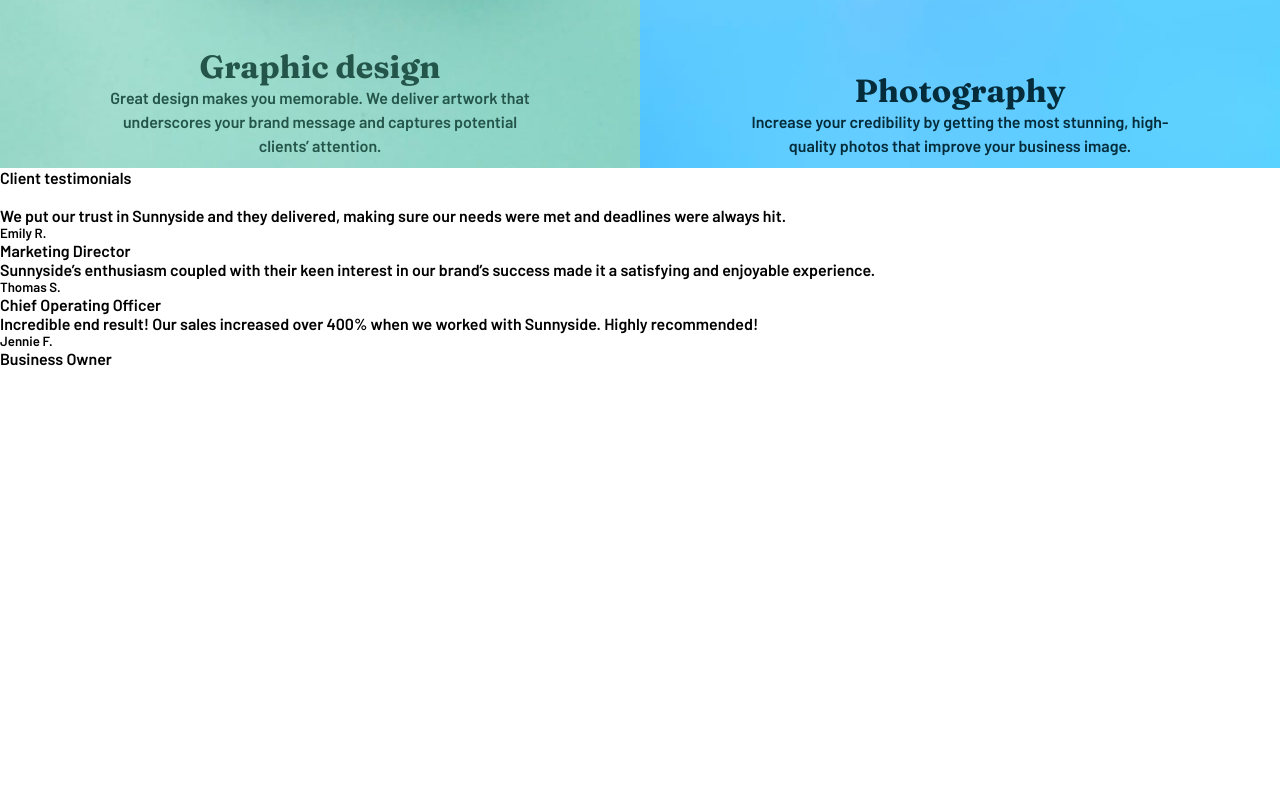
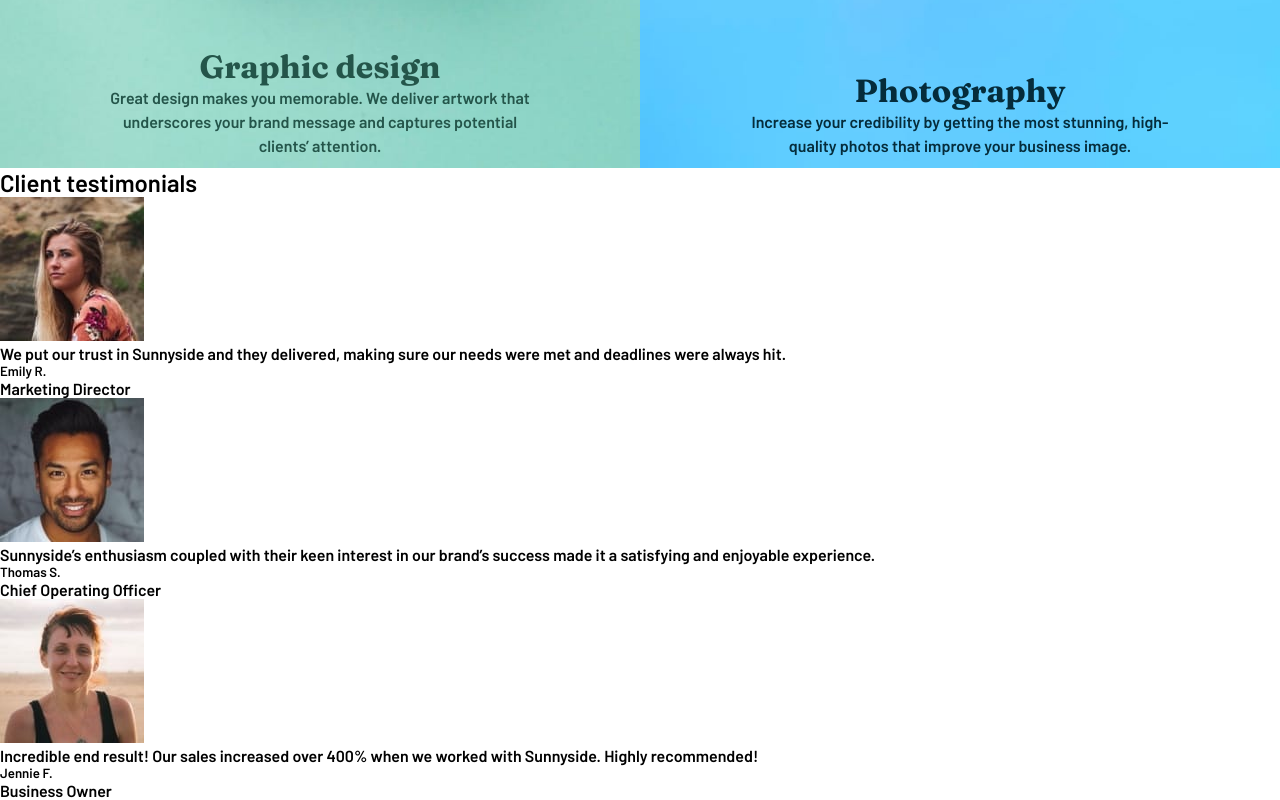
Before and after one commit to Jasminvillatoro/sunnyside-agency, a plain HTML site: page index.html in a window 1280 px wide. Shown: the part 2241-3041 px from the top of the page. Before the commit the page ends 2609 px from the top, so only its background shows below. Drawn offline with Linux system fonts and the light colour scheme.

Commit message:
client testimonials section

```diff
--- a/index.html
+++ b/index.html
@@ -100,10 +100,15 @@
         </div>
     </section>
     <!-- Testimonials -->
-    <section>
-      <h4> Client testimonials</h4>
-     <div class="testimonial">
-       <img src="" alt="">
+    <section class="testimonial-section">
+
+      <h1 class="title">Client testimonials</h1>
+
+      <div class="testimonial-main-wrapper">
+     <div class="testimonial-cnt">
+        <div class="testimonial-image-cnt">
+         <img class="testimonial-image" src="images/image-emily.jpg" alt="emily picture">
+        </div>
       <p>
         We put our trust in Sunnyside and they delivered, making sure our needs
         were met and deadlines were always hit.
@@ -111,18 +116,30 @@
       <h5>Emily R.</h5>
       <p> Marketing Director</p>
      </div>
+     <div class="testimonial-cnt">
+      <div class="testimonial-image-cnt">
+        <img class="testimonial-image" src="images/image-thomas.jpg" alt="emily picture">
+       </div>
       <p>
         Sunnyside’s enthusiasm coupled with their keen interest in our brand’s
         success made it a satisfying and enjoyable experience.
       </p>
+
       <h5>Thomas S.</h5>
       <p> Chief Operating Officer </p>
+      </div>
+      <div class="testimonial-cnt">
+        <div class="testimonial-image-cnt">
+          <img class="testimonial-image" src="images/image-jennie.jpg" alt="emily picture">
+         </div>
       <p>
         Incredible end result! Our sales increased over 400% when we worked with
         Sunnyside. Highly recommended!
       </p>
       <h5>Jennie F.</h5>
       <p> Business Owner </p>
+      </div>
+    </div>
     </section>
 
     <!-- <footer>
```
